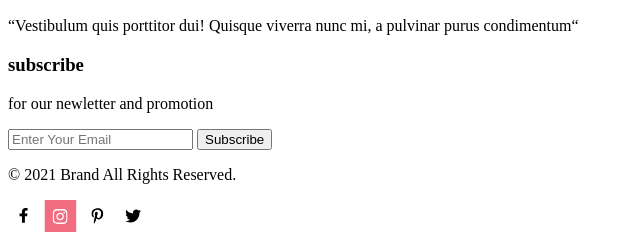
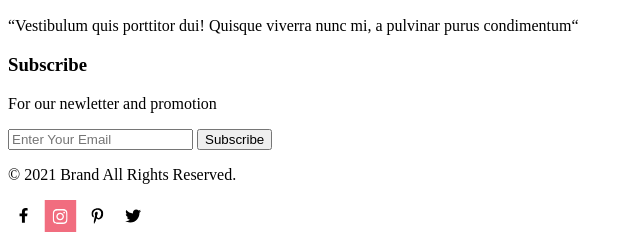
Before and after one commit to JLermontova/project, a plain HTML site: page index.html in a window 1280 px wide. Shown: the part 5219-5458 px from the top of the page, 0-640 px from the left. Drawn offline with Linux system fonts and the light colour scheme.

Commit message:
добавили index.html

```diff
--- a/index.html
+++ b/index.html
@@ -99,8 +99,8 @@
         </section>
         <section><img src="./img/footer-woman.jpg" alt="woman">
             <p>“Vestibulum quis porttitor dui! Quisque viverra nunc mi, a pulvinar purus condimentum“</p>
-            <h3>subscribe</h3>
-            <p>for our newletter and promotion</p>
+            <h3>Subscribe</h3>
+            <p>For our newletter and promotion</p>
             <form action="#">
                 <input type="text" placeholder="Enter Your Email">
                 <button type="submit">Subscribe</button>
```
Also changed, not shown: style.css (added).
